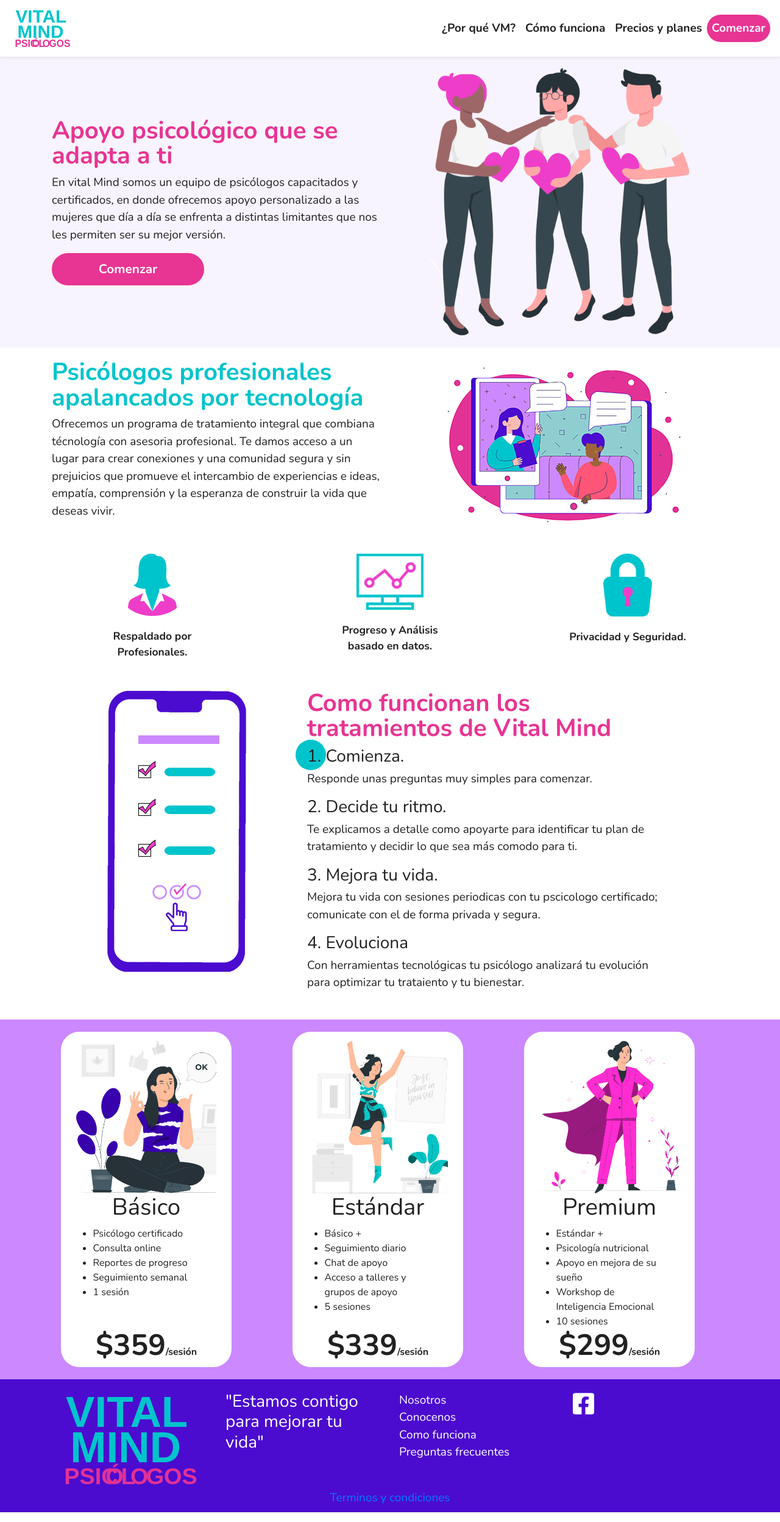
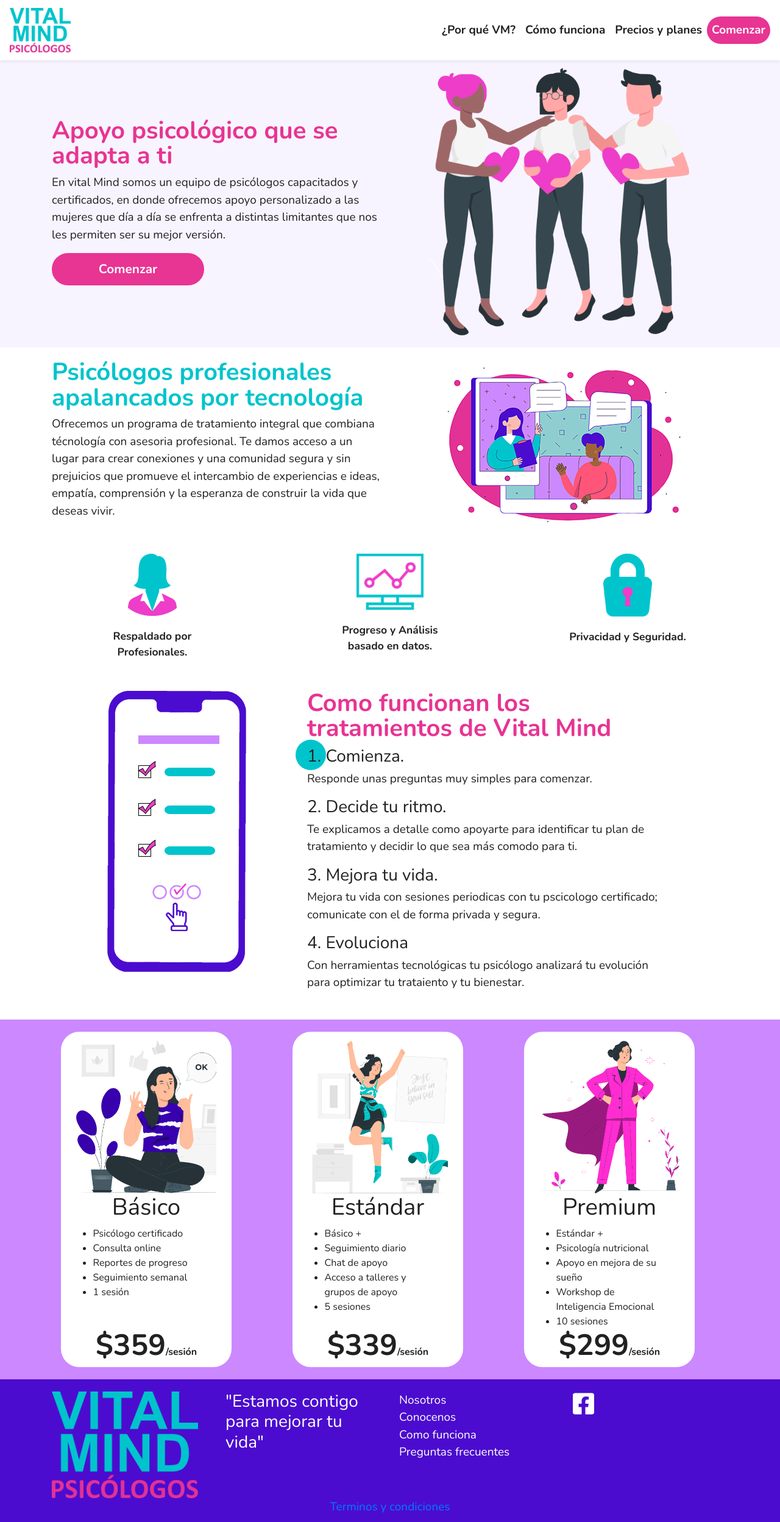
Before and after one commit to pedro412/vitalmind, a plain HTML site: page public/index.html in a window 1280 px wide. Shown: the whole page at 61% size. Drawn offline with nearby package versions, Linux system fonts and the light colour scheme.

Commit message:
[FIX] minor styles issues

```diff
--- a/public/index.html
+++ b/public/index.html
@@ -15,7 +15,7 @@
 <body>
     <nav class="navbar navbar-expand-lg navbar-light bg-light fixed-top shadow-sm">
         <a class="navbar-brand" href="#">
-            <img class="img-fluid" src="./assets/logo.svg" alt="Vital Mind">
+            <img class="img-fluid" src="./assets/logo.png" alt="Vital Mind">
         </a>
         <button class="navbar-toggler" type="button" data-toggle="collapse" data-target="#navbarSupportedContent"
             aria-controls="navbarSupportedContent" aria-expanded="false" aria-label="Toggle navigation">
@@ -211,7 +211,7 @@
         <div class="container">
             <div class="row">
                 <div class="col-md">
-                    <img width="240px" src="./assets/logo.svg" alt="vital mind" />
+                    <img width="240px" src="./assets/logo.png" alt="vital mind" />
                 </div>
                 <div class="col-md">
                     <h3>"Estamos contigo para mejorar tu vida"</h3>
--- a/public/styles/styles.css
+++ b/public/styles/styles.css
@@ -284,7 +284,6 @@
 }
 
 @media only screen and (max-width: 415px) {
-
   body {
     overflow-x: hidden;
   }
@@ -307,6 +306,7 @@
   }
 
   .precio-card {
+    height: 570px;
     margin: 10px auto;
   }
 
```
Also changed, not shown: public/comenzar.html (+1 -1 lines), public/assets/logo.png (added).
